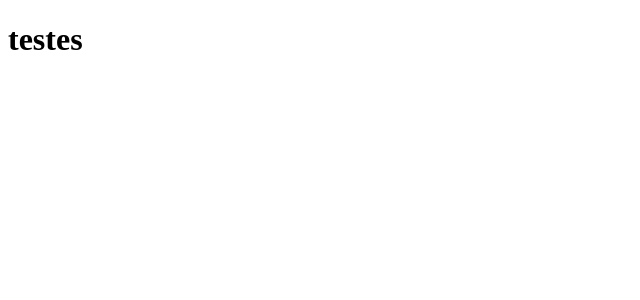
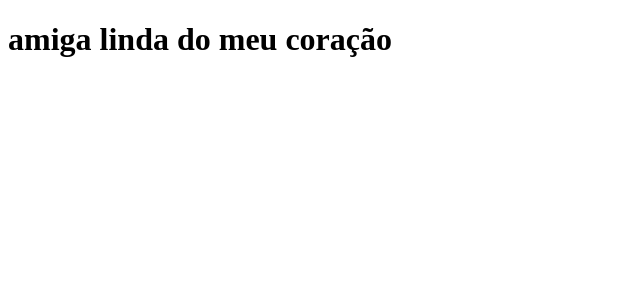
Before and after one commit to gabrielbrina/clone-tabnews, a Next.js app: page / in a window 1280 px wide. Shown: the top 300 px of the page, without its empty margins (0-640 px from the left). Built offline with nearby package versions, Linux system fonts and the light colour scheme.

Commit message:
Altera texto na página inicial

```diff
--- a/pages/index.js
+++ b/pages/index.js
@@ -1,5 +1,5 @@
 function Home() {
-    return <h1>testes</h1>
+    return <h1>amiga linda do meu coração</h1>
 }
 
 export default Home;
```
